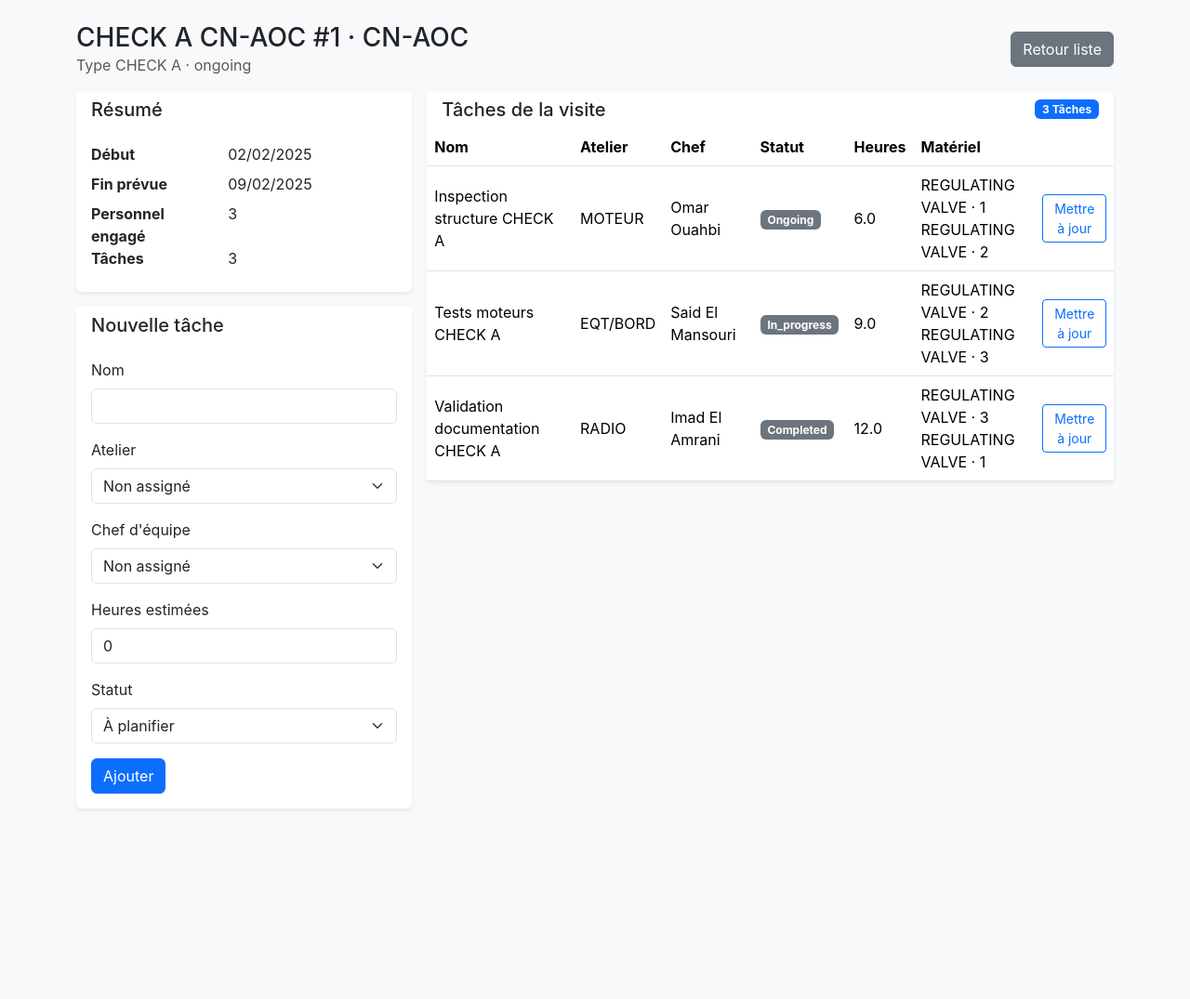
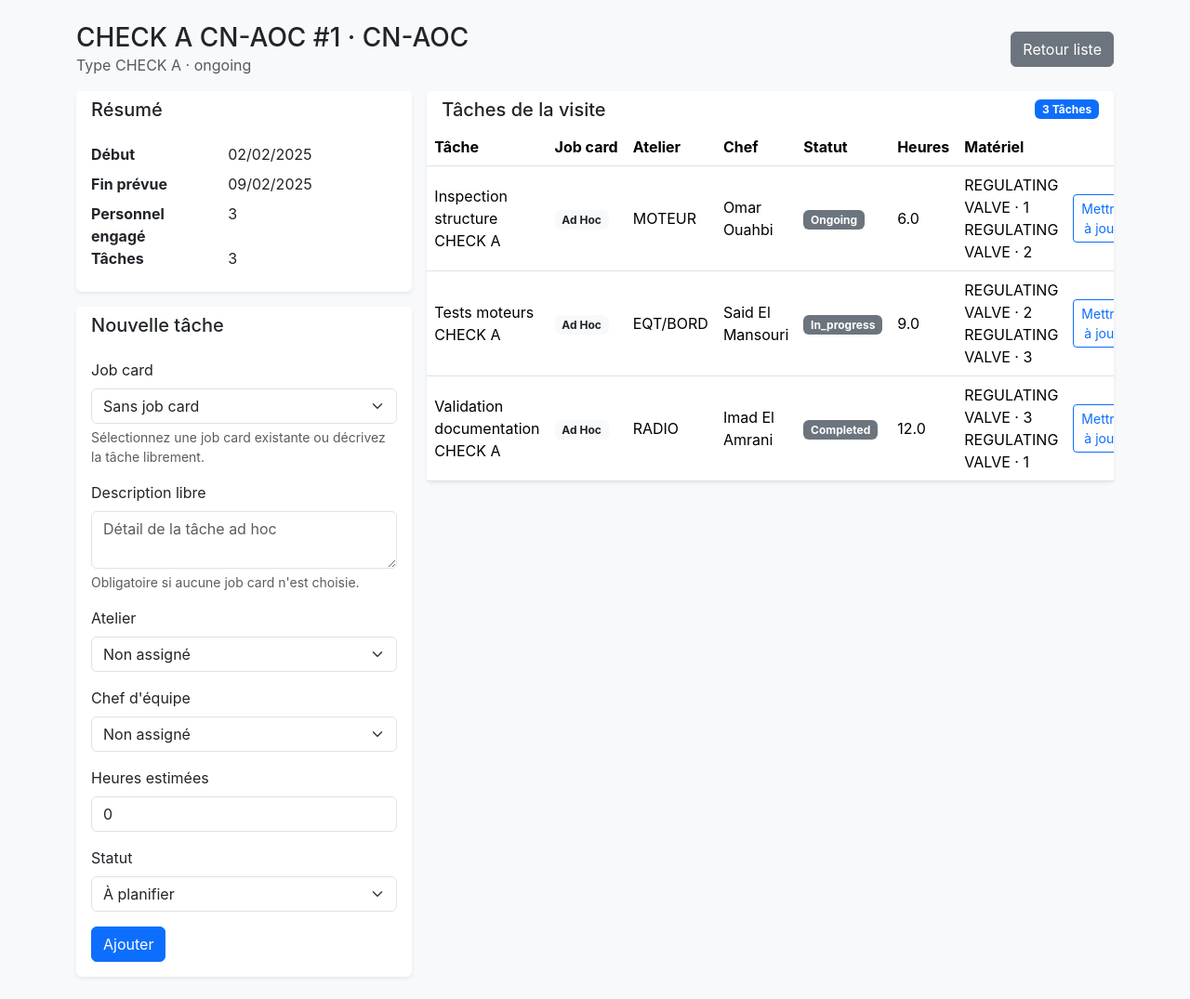
Before and after one commit to Vinsmoker00/gmaoc130h, a Flask app: page /maintenance/1 in a window 1280 px wide. Shown: the part 58-1133 px from the top of the page at 93% size. Before the commit the page ends 929 px from the top, so only its background shows below. Run offline with Flask 3, Linux system fonts and the light colour scheme; a user stored in the database is signed in; data comes from the database, SQL or seed files in the repository.

Commit message:
Add job card attachment uploads and linking

```diff
--- a/gmao/config.py
+++ b/gmao/config.py
@@ -5,6 +5,10 @@ from pathlib import Path
 class BaseConfig:
     SECRET_KEY = os.environ.get("GMAO_SECRET", "change-me")
     BASE_DIR = Path(__file__).resolve().parent
+    DEFAULT_UPLOAD_ROOT = BASE_DIR.parent / "uploads"
+    UPLOAD_ROOT = Path(os.environ.get("GMAO_UPLOAD_ROOT", DEFAULT_UPLOAD_ROOT)).expanduser().resolve()
+    JOB_CARD_UPLOAD_SUBDIR = "job_cards"
+    JOB_CARD_ALLOWED_MIME_TYPES = {"application/pdf"}
     SQLALCHEMY_DATABASE_URI = os.environ.get(
         "GMAO_DATABASE_URI", f"sqlite:///{BASE_DIR.parent / 'gmao.db'}"
     )
--- a/gmao/maintenance/routes.py
+++ b/gmao/maintenance/routes.py
@@ -6,6 +6,7 @@ from flask_login import login_required
 from ..extensions import db
 from ..models import (
     Aircraft,
+    JobCard,
     MaintenanceTask,
     MaintenanceVisit,
     Material,
@@ -65,6 +66,7 @@ def detail(visit_id: int):
     personnel = User.query.order_by(User.rank.desc()).all()
     materials = Material.query.order_by(Material.designation).all()
     statuses = PersonnelStatus.query.filter_by(status="on-site").all()
+    job_cards = JobCard.query.order_by(JobCard.card_number).all()
     return render_template(
         "maintenance/detail.html",
         visit=visit,
@@ -72,6 +74,7 @@ def detail(visit_id: int):
         personnel=personnel,
         materials=materials,
         statuses=statuses,
+        job_cards=job_cards,
     )
 
 
@@ -79,19 +82,29 @@ def detail(visit_id: int):
 @login_required
 def add_task(visit_id: int):
     visit = MaintenanceVisit.query.get_or_404(visit_id)
-    name = request.form.get("name")
+    description = (request.form.get("description") or "").strip()
     workshop_id = request.form.get("workshop_id", type=int)
     lead_id = request.form.get("lead_id", type=int)
     estimated_hours = request.form.get("estimated_hours", type=float, default=0.0)
-    if not name:
-        flash("Le nom de la tâche est obligatoire", "danger")
+    job_card_id = request.form.get("job_card_id", type=int)
+    job_card = None
+    if job_card_id:
+        job_card = JobCard.query.get(job_card_id)
+        if job_card is None:
+            flash("Job card sélectionnée invalide", "danger")
+            return redirect(url_for("maintenance.detail", visit_id=visit.id))
+
+    task_name = description or (job_card.title if job_card else "")
+    if not task_name:
+        flash("Renseignez une description ou sélectionnez une job card.", "danger")
         return redirect(url_for("maintenance.detail", visit_id=visit.id))
 
     task = MaintenanceTask(
         visit=visit,
-        name=name,
+        name=task_name,
         workshop_id=workshop_id,
         lead_id=lead_id,
+        job_card_id=job_card.id if job_card else None,
         estimated_hours=estimated_hours,
         status=request.form.get("status", "pending"),
     )
--- a/gmao/models.py
+++ b/gmao/models.py
@@ -256,6 +256,8 @@ class JobCardAttachment(db.Model):
     job_card_id = db.Column(db.Integer, db.ForeignKey("job_cards.id"), nullable=False)
     filename = db.Column(db.String(255), nullable=False)
     original_name = db.Column(db.String(255))
+    file_path = db.Column(db.String(512), nullable=False, server_default="")
+    mime_type = db.Column(db.String(120))
     uploaded_at = db.Column(db.DateTime, default=datetime.utcnow)
 
     job_card = db.relationship("JobCard", back_populates="attachments")
--- a/gmao/templates/maintenance/detail.html
+++ b/gmao/templates/maintenance/detail.html
@@ -36,8 +36,19 @@
       <div class="card-body">
         <form method="post" action="{{ url_for('maintenance.add_task', visit_id=visit.id) }}">
           <div class="mb-3">
-            <label class="form-label">Nom</label>
-            <input class="form-control" name="name" required>
+            <label class="form-label">Job card</label>
+            <select class="form-select" name="job_card_id">
+              <option value="">Sans job card</option>
+              {% for card in job_cards %}
+                <option value="{{ card.id }}">{{ card.card_number }} · {{ card.title }}</option>
+              {% endfor %}
+            </select>
+            <div class="form-text">Sélectionnez une job card existante ou décrivez la tâche librement.</div>
+          </div>
+          <div class="mb-3">
+            <label class="form-label">Description libre</label>
+            <textarea class="form-control" name="description" rows="2" placeholder="Détail de la tâche ad hoc"></textarea>
+            <div class="form-text">Obligatoire si aucune job card n'est choisie.</div>
           </div>
           <div class="mb-3">
             <label class="form-label">Atelier</label>
@@ -84,7 +95,8 @@
         <table class="table table-hover align-middle mb-0">
           <thead>
             <tr>
-              <th>Nom</th>
+              <th>Tâche</th>
+              <th>Job card</th>
               <th>Atelier</th>
               <th>Chef</th>
               <th>Statut</th>
@@ -97,6 +109,14 @@
             {% for task in visit.tasks %}
               <tr>
                 <td>{{ task.name }}</td>
+                <td>
+                  {% if task.job_card %}
+                    <div class="fw-semibold">{{ task.job_card.card_number }}</div>
+                    <div class="text-muted small">{{ task.job_card.title }}</div>
+                  {% else %}
+                    <span class="badge bg-light text-dark">Ad hoc</span>
+                  {% endif %}
+                </td>
                 <td>{{ task.workshop.name if task.workshop else '—' }}</td>
                 <td>{{ task.lead.full_name if task.lead else '—' }}</td>
                 <td><span class="badge bg-secondary">{{ task.status }}</span></td>
@@ -132,6 +152,15 @@
         <button class="btn-close" type="button" data-bs-dismiss="modal"></button>
       </div>
       <div class="modal-body">
+        {% if task.job_card %}
+          <div class="alert alert-info d-flex justify-content-between align-items-start">
+            <div>
+              <div class="fw-semibold">Job card {{ task.job_card.card_number }}</div>
+              <div class="small">{{ task.job_card.title }}</div>
+            </div>
+            <a class="btn btn-sm btn-outline-primary" href="{{ url_for('archive.index', search=task.job_card.card_number) }}">Ouvrir l'archive</a>
+          </div>
+        {% endif %}
         <form class="mb-4" method="post" action="{{ url_for('maintenance.update_task_status', task_id=task.id) }}">
           <div class="row g-2">
             <div class="col-md-4">
--- a/gmao/utils/__init__.py
+++ b/gmao/utils/__init__.py
@@ -0,0 +1,5 @@
+"""Utility helpers for the GMAO application."""
+
+from .uploads import UploadError, save_job_card_file
+
+__all__ = ["UploadError", "save_job_card_file"]
```
Also changed, not shown: gmao/archive/routes.py (+61 -7 lines), gmao/templates/archive/index.html (+16 -5 lines), gmao/utils/uploads.py (added, +79 -0 lines), migrations/202407090000_add_job_card_attachment_file_metadata.sql (added).
